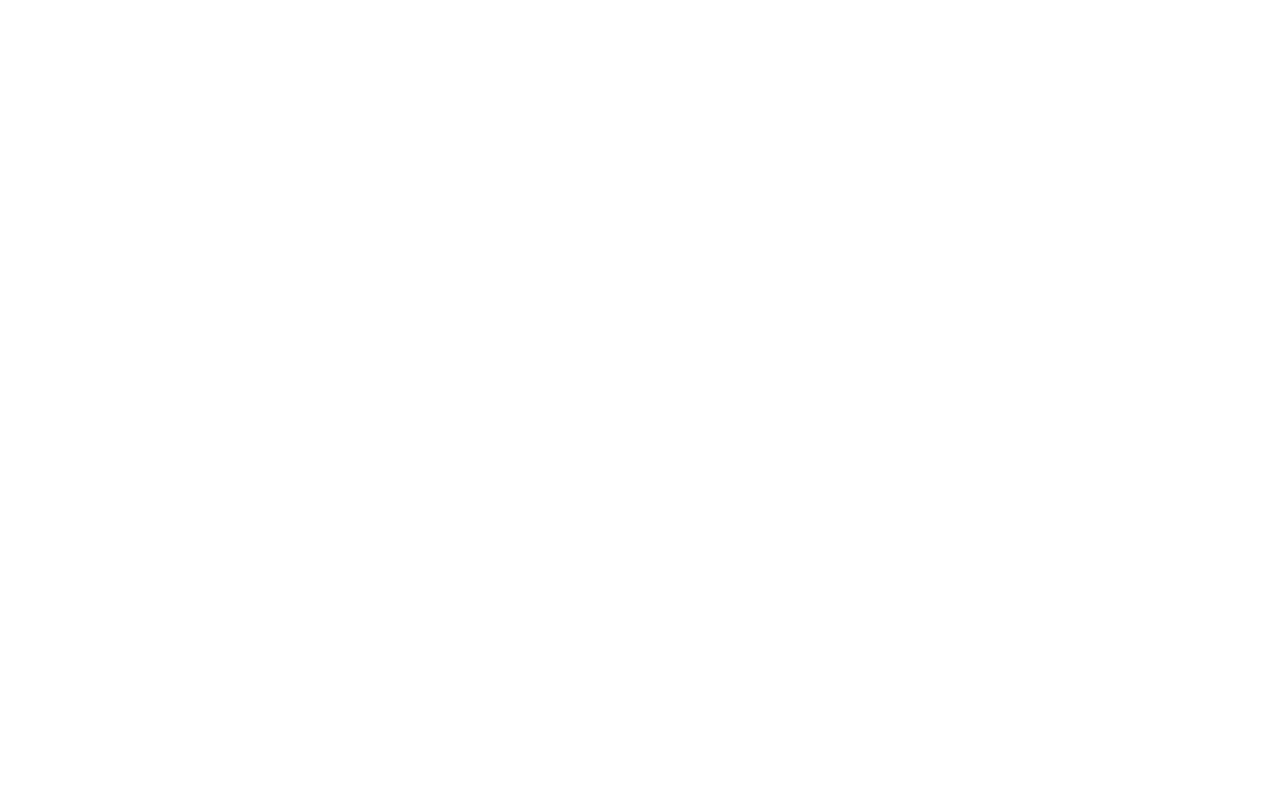
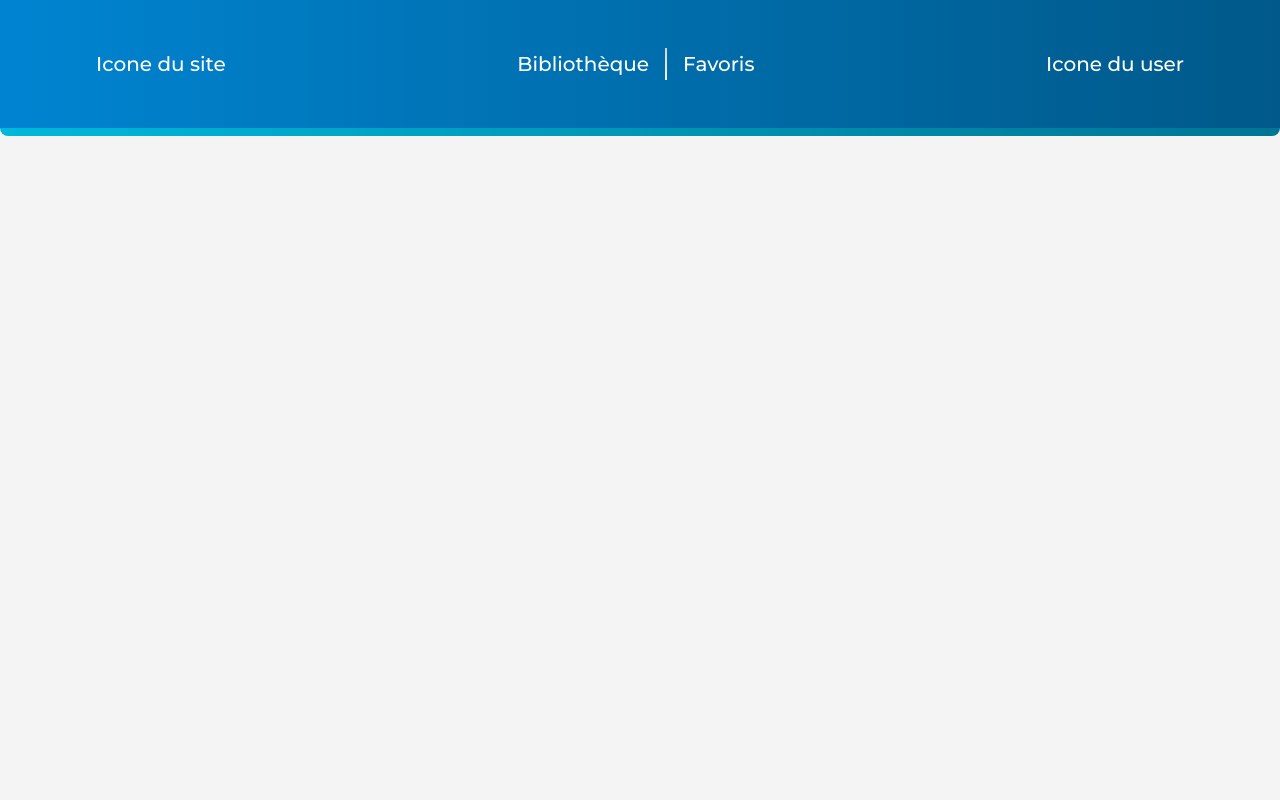
Before and after one commit to Tatouille078/TP-PHP-SQY, a PHP site: page / in a window 1280 px wide. Before the commit the page is empty. Run offline with PHP 8.4, Linux system fonts and the light colour scheme.

Commit message:
started header

```diff
--- a/components/header.php
+++ b/components/header.php
@@ -4,9 +4,35 @@
     <meta charset="UTF-8">
     <meta name="viewport" content="width=device-width, initial-scale=1.0">
     <script src="https://unpkg.com/@tailwindcss/browser@4"></script>
+    <link rel="preconnect" href="https://fonts.googleapis.com">
+    <link rel="preconnect" href="https://fonts.gstatic.com" crossorigin>
+    <link href="https://fonts.googleapis.com/css2?family=Montserrat:ital,wght@0,100..900;1,100..900&display=swap" rel="stylesheet">
     <title>Biblio</title>
+    <style>
+        .montserrat-normal {
+            font-family: "Montserrat", sans-serif;
+            font-optical-sizing: auto;
+            font-weight: 500;
+            font-style: normal;
+        }
+    </style>
 </head>
-<body>
-    <header class="h-32 w-full ">
+<body class="w-full min-h-screen bg-zinc-100 montserrat-normal">
 
+    <header class="h-32 w-full flex justify-between items-center bg-gradient-to-r from-sky-600 to-sky-800 px-24 text-white text-xl">
+        <p class="cursor-pointer">Icone du site</p>
+        <div class="flex justify-center items-center gap-x-4">
+            <div class="relative flex justify-center group cursor-pointer">
+                <p>Bibliothèque</p>
+                <span class="absolute h-2 bg-gradient-to-r from-zinc-50 to-zinc-300 w-0 group-hover:w-full inset-0 top-8 transition-all duration-[300ms] rounded-xl"></span>
+            </div>
+            <span class="w-[2px] h-8 bg-gradient-to-b from-zinc-300 to-zinc-100"></span>
+            <div class="relative flex justify-center group cursor-pointer">
+                <p>Favoris</p>
+                <span class="absolute h-2 bg-gradient-to-r from-zinc-50 to-zinc-300 w-0 group-hover:w-full inset-0 top-8 transition-all duration-[300ms] rounded-xl"></span>
+            </div>
+        </div>
+        <p class="cursor-pointer">Icone du user</p>
     </header>
+
+    <div class="h-2 w-full bg-gradient-to-r from-cyan-500 to-cyan-700 rounded-b-xl"></div>
--- a/index.php
+++ b/index.php
@@ -1,3 +1,5 @@
+<?php include 'components/header.php'; ?>
+
 <?php
 
 // 1 - Pouvoir chercher des livres (genre ou nom) via l'API google Books soit avec JS (fetch ou axios) soit cURL
```
Also changed, not shown: curl.php (deleted, +0 -30 lines).
